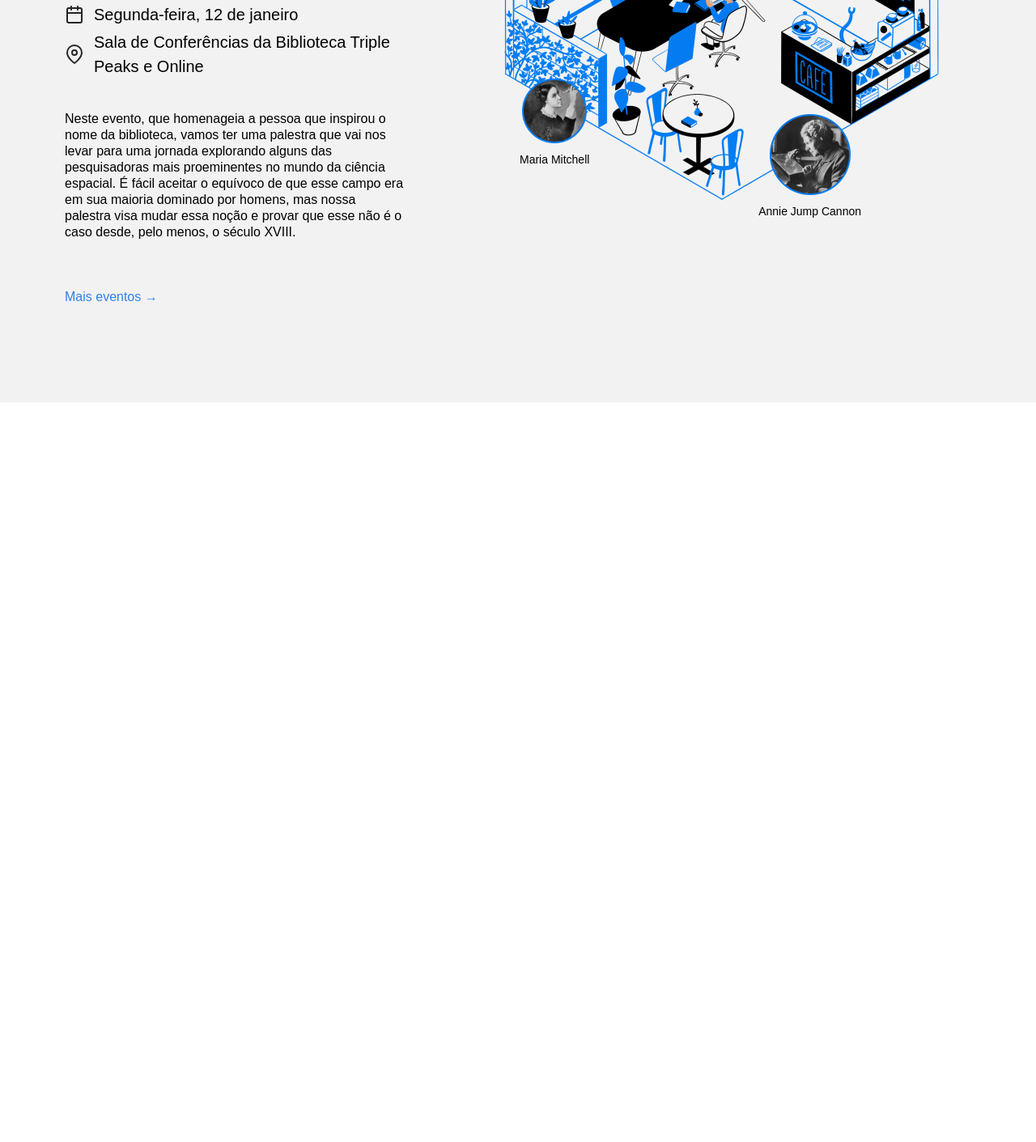
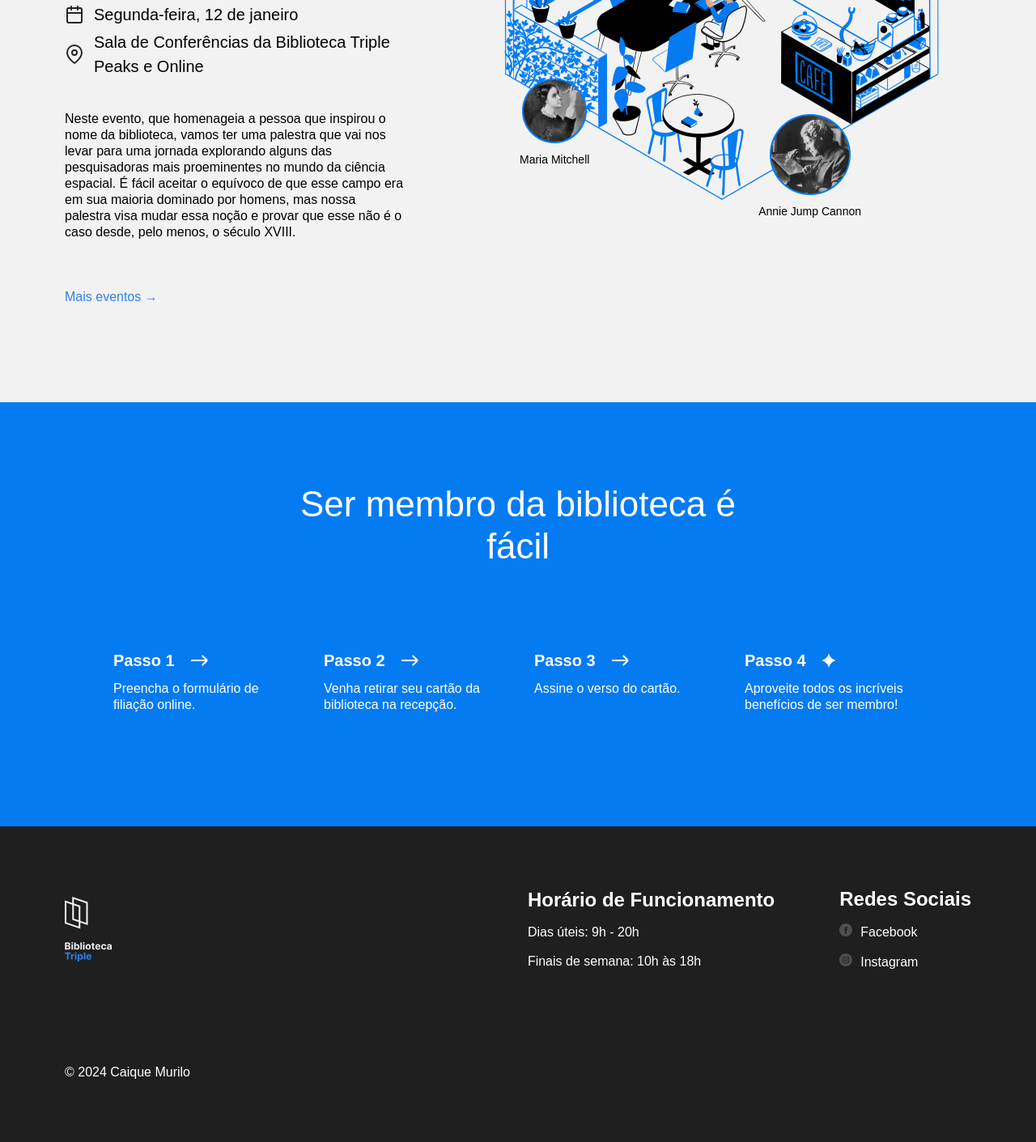
Before and after one commit to caiquemurilo/web_project_library_pt, a plain HTML site: page index.html in a window 1280 px wide. Shown: the part 2493-3904 px from the top of the page at 81% size. Before the commit the page ends 2990 px from the top, so only its background shows below. Drawn offline with Linux system fonts and the light colour scheme.

Commit message:
adiciona section membership e footer

```diff
--- a/index.html
+++ b/index.html
@@ -26,10 +26,10 @@
               <a class="nav__link" href="#events">Eventos</a>
             </li>
             <li>
-              <a class="nav__link">Seja um membro</a>
+              <a class="nav__link" href="#membership">Seja um membro</a>
             </li>
             <li>
-              <a class="nav__link">Contatos</a>
+              <a class="nav__link" href="#footer">Contatos</a>
             </li>
           </ul>
         </nav>
@@ -215,7 +215,100 @@
             </div>
           </div>
         </section>
+        <section class="membership" id="membership">
+          <h2 class="membership__title">Ser membro da biblioteca é fácil</h2>
+          <ul class="membership__steps">
+            <li class="step">
+              <h3 class="step__title">
+                Passo 1
+                <img
+                  src="./images/icon_step_forward.svg"
+                  alt="icon forward"
+                  class="step__icon"
+                />
+              </h3>
+              <p class="step__description">
+                Preencha o formulário de filiação online.
+              </p>
+            </li>
+            <li class="step">
+              <h3 class="step__title">
+                Passo 2
+                <img
+                  src="./images/icon_step_forward.svg"
+                  alt="icon forward"
+                  class="step__icon"
+                />
+              </h3>
+              <p class="step__description">
+                Venha retirar seu cartão da biblioteca na recepção.
+              </p>
+            </li>
+            <li class="step">
+              <h3 class="step__title">
+                Passo 3
+                <img
+                  src="./images/icon_step_forward.svg"
+                  alt="icon forward"
+                  class="step__icon"
+                />
+              </h3>
+              <p class="step__description">Assine o verso do cartão.</p>
+            </li>
+            <li class="step">
+              <h3 class="step__title">
+                Passo 4
+                <img
+                  src="./images/icon_step_finish.svg"
+                  alt="icon finish"
+                  class="step__icon"
+                />
+              </h3>
+              <p class="step__description">
+                Aproveite todos os incríveis benefícios de ser membro!
+              </p>
+            </li>
+          </ul>
+        </section>
       </main>
+      <footer class="footer" id="footer">
+        <div class="footer__columns">
+          <div class="footer__column footer__logo">
+            <!-- <img src="./images/logo.svg" alt="" class="" /> -->
+          </div>
+          <div class="footer__column footer__column_content_hours">
+            <h2 class="footer__column-heading">Horário de Funcionamento</h2>
+            <ul class="footer__list">
+              <li class="footer__list-item">Dias úteis: 9h - 20h</li>
+              <li class="footer__list-item">Finais de semana: 10h às 18h</li>
+            </ul>
+          </div>
+          <div class="footer__column footer__column_content_social">
+            <h2 class="footer__column-heading">Redes Sociais</h2>
+            <ul class="footer__list">
+              <li class="footer__list-item">
+                <a href="#" class="footer__column-link"
+                  ><img
+                    src="./images/facebook_white.svg"
+                    alt=""
+                    class="footer__social-icon"
+                  />Facebook</a
+                >
+              </li>
+              <li class="footer__list-item">
+                <a href="#" class="footer__column-link"
+                  ><img
+                    src="./images/instagram_white.svg"
+                    alt=""
+                    class="footer__social-icon"
+                  />Instagram</a
+                >
+              </li>
+            </ul>
+          </div>
+        </div>
+        <p class="footer__copyright">© 2024 Caique Murilo</p>
+      </footer>
     </div>
   </body>
 </html>
--- a/styles/style.css
+++ b/styles/style.css
@@ -295,3 +295,109 @@
   font-size: 14px;
   margin: 0;
 }
+.membership {
+  padding: 100px 0 140px;
+  background-color: #057bf2;
+  color: #ffffff;
+}
+
+.membership__title {
+  max-width: 574px;
+  margin: 0 auto;
+  text-align: center;
+  font-size: 44px;
+  font-weight: 500;
+  line-height: 52px;
+}
+
+.membership__steps {
+  list-style-type: none;
+  padding: 0;
+  margin: 100px 0 0;
+  display: flex;
+  justify-content: center;
+  gap: 40px;
+
+  /* Adicione estilos */
+}
+
+.step {
+  flex-basis: 220px;
+  /* Adicione estilos */
+}
+
+.step__title {
+  margin: 0;
+  font-size: 20px;
+  line-height: 30px;
+  font-weight: 700;
+  display: flex;
+  align-items: center;
+}
+
+.step__icon {
+  margin-left: 20px;
+}
+
+.step__description {
+  margin: 10px 0 0;
+}
+
+.footer {
+  box-sizing: border-box;
+  background-color: #1f1f1f;
+  color: #ffffff;
+  padding: 60px 80px;
+  font-size: 16px;
+  line-height: 20px;
+}
+
+.footer__columns {
+  display: flex;
+  align-items: center;
+  gap: 80px;
+}
+
+/* .footer__column_content_hours {
+}
+
+.footer__column_content_social {
+} */
+/* não vi necessidade para uso das classes acima */
+
+.footer__logo {
+  margin-right: auto;
+  background-image: url(../images/logo_white.svg);
+  width: 58px;
+  height: 80px;
+}
+
+.footer__column-heading {
+  margin-bottom: 20px;
+}
+
+.footer__list {
+  /* O código abaixo remove os estilos do navegador padrão para listas */
+  list-style-type: none;
+  padding: 0;
+  margin: 0;
+}
+
+.footer__list-item {
+  margin-bottom: 16px;
+}
+
+.footer__column-link {
+  color: white;
+  text-decoration: none;
+}
+
+.footer__social-icon {
+  width: 16px;
+  height: 16px;
+  margin-right: 10px;
+}
+
+.footer__copyright {
+  margin-top: 100px;
+}
```
